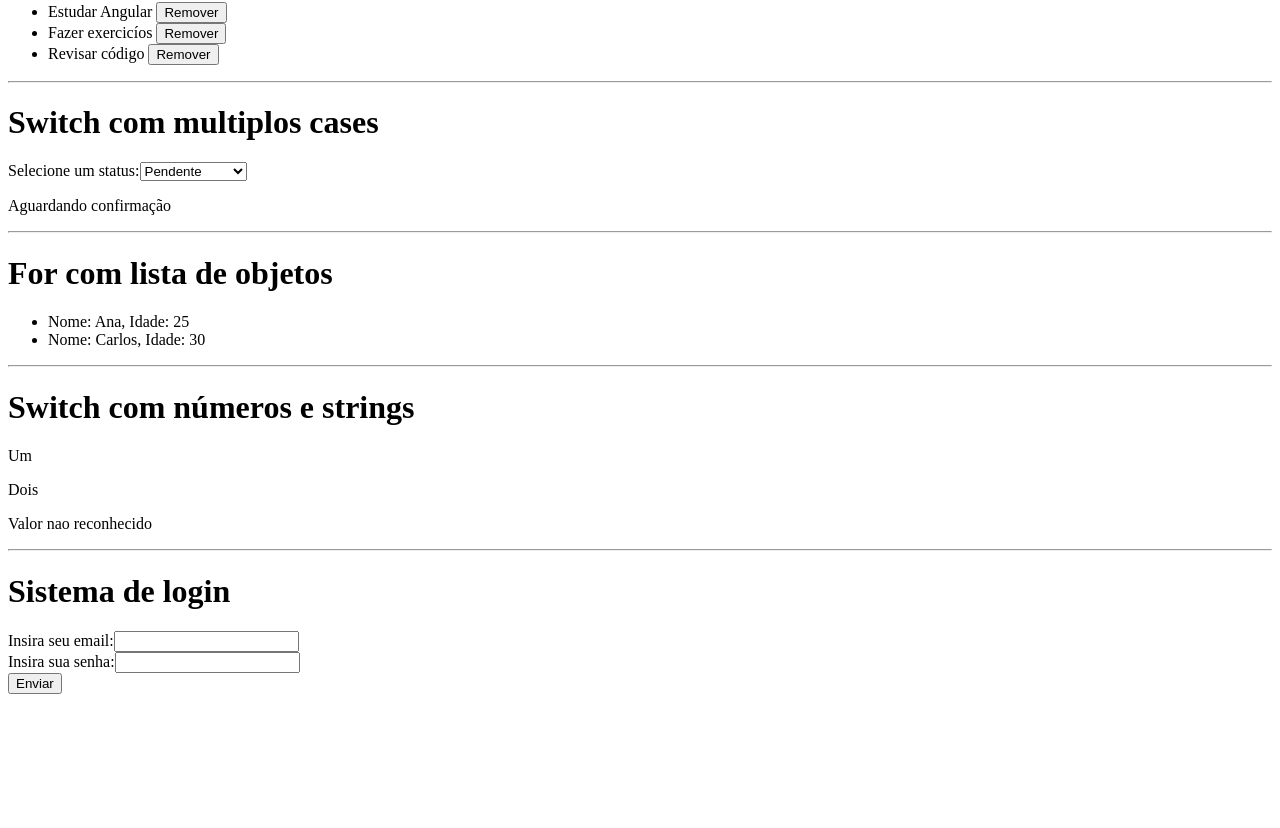
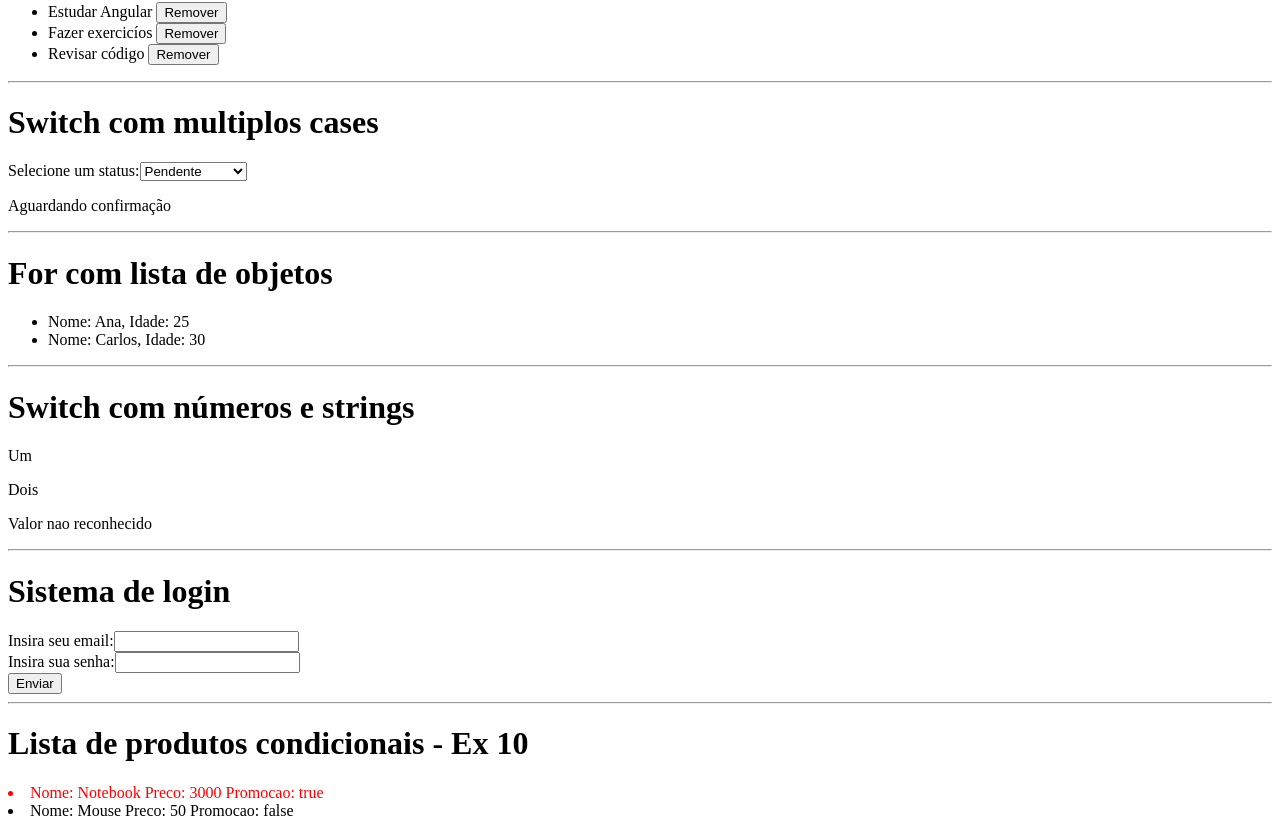
Before and after one commit to ViniShuet/At1_Cp2_mwe, an Angular app: page / in a window 1280 px wide. Shown: the part 536-1364 px from the top of the page. Before the commit the page ends 1238 px from the top, so only its background shows below. Built offline with nearby package versions, Linux system fonts and the light colour scheme.

Commit message:
Exercicio 10

```diff
--- a/src/app/app.component.html
+++ b/src/app/app.component.html
@@ -28,4 +28,8 @@
 
 <app-sistema-login/>
 
+<hr>
+
+<app-lista-produto-condicional/>
+
 <router-outlet />
--- a/src/app/app.component.ts
+++ b/src/app/app.component.ts
@@ -8,6 +8,7 @@ import { Switchex6Component } from './components/switchex6/switchex6.component';
 import { ForEx7Component } from './components/for-ex7/for-ex7.component';
 import { SwitchEx8Component } from './components/switch-ex8/switch-ex8.component';
 import { SistemaLoginComponent } from './components/sistema-login/sistema-login.component';
+import { ListaProdutoCondicionalComponent } from './components/lista-produto-condicional/lista-produto-condicional.component';
 
 @Component({
   selector: 'app-root',
@@ -21,7 +22,8 @@ import { SistemaLoginComponent } from './components/sistema-login/sistema-login.
     Switchex6Component,
     ForEx7Component,
     SwitchEx8Component,
-    SistemaLoginComponent
+    SistemaLoginComponent,
+    ListaProdutoCondicionalComponent
   ],
   templateUrl: './app.component.html',
   styleUrl: './app.component.css'
--- /dev/null
+++ b/src/app/components/calculadora/calculadora.component.html
@@ -0,0 +1 @@
+<p>calculadora works!</p>
--- /dev/null
+++ b/src/app/components/lista-produto-condicional/lista-produto-condicional.component.css
@@ -0,0 +1,3 @@
+.promocao{
+    color: red;
+}
--- /dev/null
+++ b/src/app/components/lista-produto-condicional/lista-produto-condicional.component.html
@@ -0,0 +1,11 @@
+<h1>Lista de produtos condicionais - Ex 10</h1>
+
+@for (item of produtos; track item.nome) {
+    @if (item.promocao == true) {
+        <li ngClass="promocao">Nome: {{item.nome}} Preco: {{item.preco}} Promocao: {{item.promocao}}</li>
+    }@else {
+        <li>Nome: {{item.nome}} Preco: {{item.preco}} Promocao: {{item.promocao}}</li>
+    }
+}@empty {
+    <p>Nenhum produto cadastrado</p>
+}
--- /dev/null
+++ b/src/app/components/lista-produto-condicional/lista-produto-condicional.component.ts
@@ -0,0 +1,18 @@
+import { CommonModule } from '@angular/common';
+import { Component } from '@angular/core';
+
+@Component({
+  selector: 'app-lista-produto-condicional',
+  standalone: true,
+  imports: [CommonModule],
+  templateUrl: './lista-produto-condicional.component.html',
+  styleUrl: './lista-produto-condicional.component.css'
+})
+export class ListaProdutoCondicionalComponent {
+  produtos = [
+    {nome:"Notebook", preco:3000, promocao:true},
+    {nome:"Mouse", preco:50, promocao:false}];
+
+    color:string = "red"
+
+}
```
Also changed, not shown: src/app/components/calculadora/calculadora.component.ts (added, +12 -0 lines), src/app/components/calculadora/calculadora.component.css (added), 1 other file (tests, documents, lock files or other folders).
